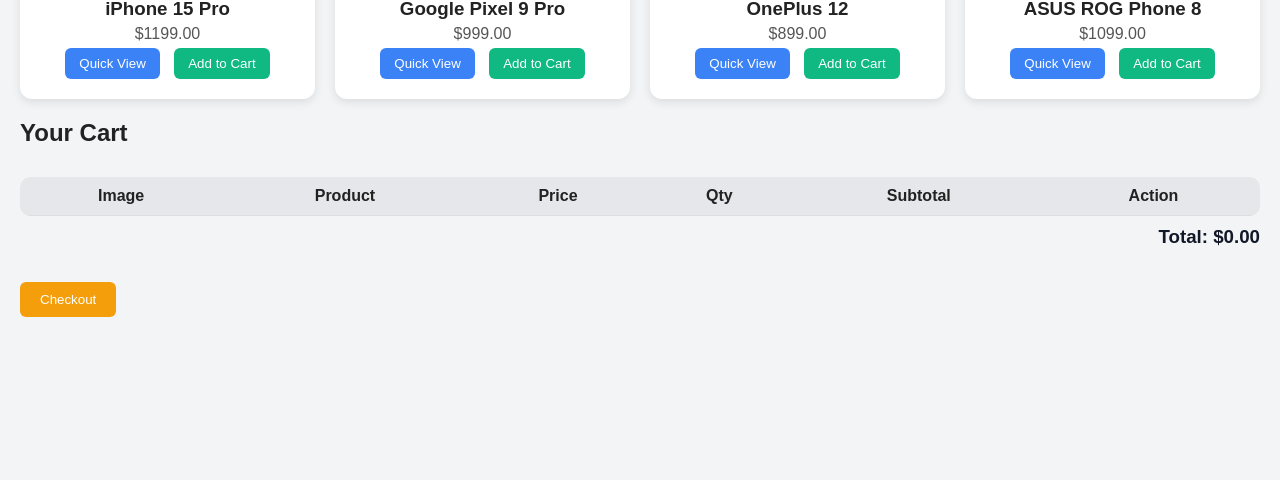
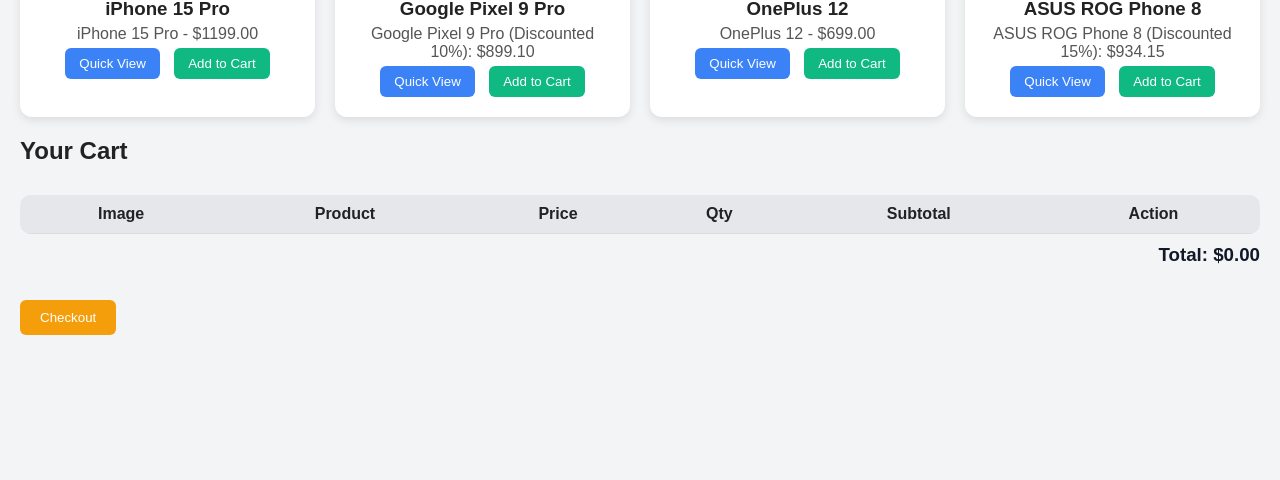
Before and after one commit to Cenjii-ux/HTMLni-JES, a plain HTML site: page index.html in a window 1280 px wide. Shown: the part 320-800 px from the top of the page. Drawn offline with Linux system fonts and the light colour scheme.

Commit message:
Update index.html

```diff
--- a/index.html
+++ b/index.html
@@ -3,7 +3,7 @@
 <head>
 <meta charset="UTF-8" />
 <meta name="viewport" content="width=device-width, initial-scale=1.0" />
-<title>Jes’ Phone Shop 📱</title>
+<title>Jes’ Phone Shop 📱 — 4 OOP Concepts</title>
 <style>
   body {
     font-family: 'Poppins', sans-serif;
@@ -125,12 +125,12 @@
 </style>
 </head>
 <body>
-<h1>Jes’ Phone Shop 📱</h1>
+<h1>Jes’ Phone Shop 📱 — 4 OOP Concepts</h1>
 
-<!-- 🛍️ Product Display Section -->
+<!--  Product Display Section -->
 <div id="productContainer" class="product-container"></div>
 
-<!-- 🧾 Cart Section -->
+<!--Cart Section -->
 <h2>Your Cart</h2>
 <table class="cart-table">
   <thead>
@@ -147,38 +147,76 @@
 </table>
 
 <h3 id="total">Total: $0.00</h3>
-
 <button id="checkout-btn">Checkout</button>
 
 <script>
+/*  1. ENCAPSULATION
+   Encapsulation means bundling data and methods inside a single unit (class).
+   The 'Product' class below keeps product info (name, price, image, link)
+   safely organized inside one object. */
 class Product {
   constructor(name, price, image, link) {
-    this.name = name;
-    this.price = price;
-    this.image = image;
-    this.link = link;
+    this.name = name;   // product name
+    this.price = price; // product price
+    this.image = image; // image URL
+    this.link = link;   // product link
+  }
+
+  // Method that returns details of the product (used in Polymorphism)
+  getDetails() {
+    return `${this.name} - $${this.price.toFixed(2)}`;
   }
 }
 
+/* ----------------------------- 2. INHERITANCE -----------------------------
+   The 'DiscountedProduct' class inherits from 'Product'.
+   It gets all the properties and methods of Product but adds new ones
+   (like 'discountRate' and a new way to calculate discounted prices).
+--------------------------------------------------------------------------- */
+class DiscountedProduct extends Product {
+  constructor(name, price, image, link, discountRate) {
+    super(name, price, image, link); // reuses constructor of Product
+    this.discountRate = discountRate; // additional feature: discount %
+  }
+
+  // --------------------------- 3. POLYMORPHISM ---------------------------
+  // Polymorphism allows us to use the same method name (getDetails)
+  // but behave differently in subclasses.
+  getDetails() {
+    const discounted = this.price * (1 - this.discountRate);
+    return `${this.name} (Discounted ${this.discountRate * 100}%): $${discounted.toFixed(2)}`;
+  }
+}
+
+/* ------------------------------- 4. ABSTRACTION ---------------------------
+   Abstraction hides complex logic behind simple functions.
+   Users just call renderProducts() or renderCart() without worrying
+   about how the logic works internally.
+--------------------------------------------------------------------------- */
+
+// Product list (mix of normal and discounted products)
 const products = [
   new Product("iPhone 15 Pro", 1199, "https://store.storeimages.cdn-apple.com/4982/as-images.apple.com/is/iphone-15-pro-model-unselect-gallery-1-202309?wid=5120&hei=2880&fmt=jpeg&qlt=90&.v=1693001523024", "https://www.apple.com/iphone/"),
-  new Product("Google Pixel 9 Pro", 999, "https://i.guim.co.uk/img/media/2f6082f5edb313aa955a3df84e140f9854b4274e/84_124_5168_3100/master/5168.jpg?width=1200&height=900&quality=85&auto=format&fit=crop&s=32695a12c90e0cf21712e2ffafa24c39", "https://store.google.com/product/pixel_9_pro?hl=en-US"),
-  new Product("OnePlus 12", 899, "https://encrypted-tbn0.gstatic.com/images?q=tbn:ANd9GcToCmSXUHVYyzbR-C5AZMNMfyEKUA2QWzu2bA&s", "https://www.oneplus.com/us/oneplus-12"),
-  new Product("ASUS ROG Phone 8", 1099, "https://fdn2.gsmarena.com/vv/bigpic/asus-rog-phone-8-pro.jpg", "https://rog.asus.com/phones/rog-phone-8/")
+  new DiscountedProduct("Google Pixel 9 Pro", 999, "https://i.guim.co.uk/img/media/2f6082f5edb313aa955a3df84e140f9854b4274e/84_124_5168_3100/master/5168.jpg?width=1200&height=900&quality=85&auto=format&fit=crop&s=32695a12c90e0cf21712e2ffafa24c39", "https://store.google.com/product/pixel_9_pro?hl=en-US", 0.10),
+  new Product("OnePlus 12", 699, "https://encrypted-tbn0.gstatic.com/images?q=tbn:ANd9GcToCmSXUHVYyzbR-C5AZMNMfyEKUA2QWzu2bA&s", "https://www.oneplus.com/us/oneplus-12"),
+  new DiscountedProduct("ASUS ROG Phone 8", 1099, "https://fdn2.gsmarena.com/vv/bigpic/asus-rog-phone-8-pro.jpg", "https://rog.asus.com/phones/rog-phone-8/", 0.15)
 ];
 
 const container = document.getElementById("productContainer");
 const cart = [];
 
 function renderProducts() {
-  container.innerHTML = ""; // clear first
+  container.innerHTML = "";
   products.forEach((p) => {
     const card = document.createElement("div");
     card.classList.add("product-card");
+
+    // Notice we use polymorphism: p.getDetails() behaves differently
+    // for DiscountedProduct vs normal Product.
     card.innerHTML = `
       <img src="${p.image}" alt="${p.name}">
       <h3>${p.name}</h3>
-      <p>$${p.price.toFixed(2)}</p>
+      <p>${p.getDetails()}</p>
       <button class="quick-view">Quick View</button>
       <button class="add-to-cart">Add to Cart</button>
     `;
@@ -206,13 +244,16 @@ function renderCart() {
   let total = 0;
 
   cart.forEach((item, index) => {
-    const subtotal = item.price * item.qty;
+    // If product is discounted, apply discount automatically
+    const price = item.discountRate ? item.price * (1 - item.discountRate) : item.price;
+    const subtotal = price * item.qty;
     total += subtotal;
+
     const row = document.createElement("tr");
     row.innerHTML = `
       <td><img src="${item.image}" alt="${item.name}"></td>
       <td>${item.name}</td>
-      <td>$${item.price.toFixed(2)}</td>
+      <td>$${price.toFixed(2)}</td>
       <td>
         <button onclick="changeQty(${index}, -1)">−</button>
         ${item.qty}
@@ -248,6 +289,7 @@ document.getElementById("checkout-btn").addEventListener("click", () => {
   }
 });
 
+// Start app
 renderProducts();
 </script>
 </body>
```
